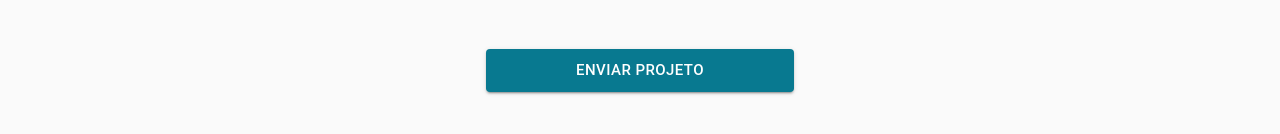
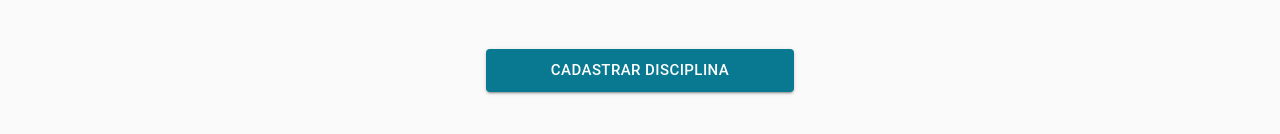
Before and after one commit to BSI-Drive-UniFTC/frontend, a React (Create React App) app: page /SubjectRegistration in a window 1280 px wide. Shown: the part 674-808 px from the top of the page. Built offline with nearby package versions, Linux system fonts and the light colour scheme; sample sign-in values are in the browser's storage.

Commit message:
fix/changeSubjectRegistrationButton

```diff
--- a/src/pages/SubjectRegistration/index.js
+++ b/src/pages/SubjectRegistration/index.js
@@ -229,7 +229,7 @@ function SubjectRegistration() {
                             type="submit"
                             size="large"
                         >
-                            Enviar projeto
+                            Cadastrar Disciplina
                         </Button>
                     </form>
                 </div>
```
